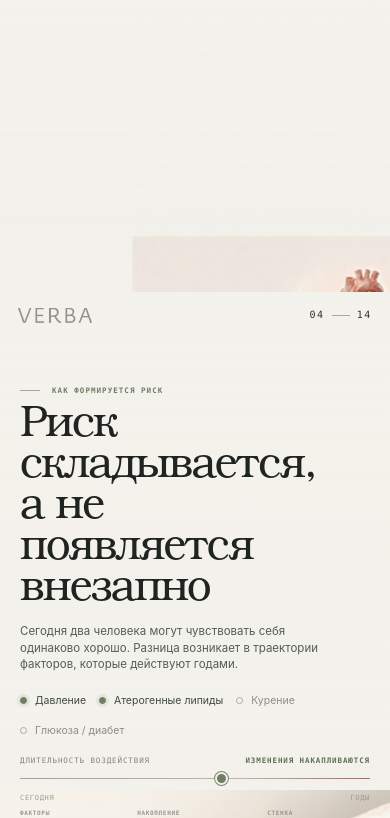
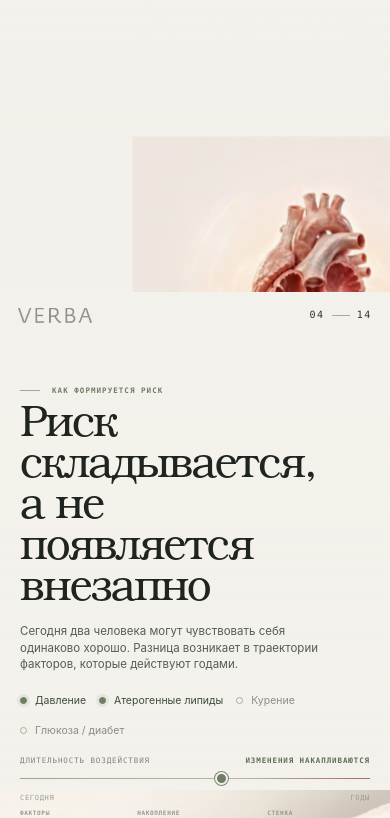
Before and after one commit to stepanMiller/verba-heart-lab, a Next.js app: page / in a window 390 px wide. Shown: the part 2240-3058 px from the top of the page. Built offline with nearby package versions, Linux system fonts and the light colour scheme.

Commit message:
fix(v2): crop organ scenes into mobile lower viewport

```diff
--- a/app/organ-scenes-fix.css
+++ b/app/organ-scenes-fix.css
@@ -1,4 +1,4 @@
-/* Final responsive pass for the 14-scene VERBA deck.
+/* Responsive organ scenes for the 14-scene VERBA deck.
    Loaded after globals.css so these rules are authoritative. */
 
 /* Slide 02: keep the 0 / 10-year circles fully visible on phones. */
@@ -25,8 +25,7 @@
   .horizon-pulse { top: 42%; }
 }
 
-/* Slides 03 and 09: both visuals are now purpose-built 16:9 assets.
-   They use the same composition on desktop and mobile; only scale changes. */
+/* Slides 03 and 09: desktop composition. */
 .heart-context-experience::after,
 .stroke-experience::after {
   background: linear-gradient(90deg, rgba(243,241,235,.995) 0%, rgba(243,241,235,.90) 34%, rgba(243,241,235,.18) 54%, rgba(243,241,235,0) 72%);
@@ -64,16 +63,30 @@
   filter: saturate(.92) contrast(.98);
 }
 
+.heart-context-image { transform-origin: 78% 58%; }
+
 .heart-context-experience.is-active .heart-context-image {
-  animation: heart-visual-breathe 1.38s ease-in-out .2s infinite;
+  animation: heart-visual-beat 1.38s ease-in-out .2s infinite;
 }
 
-@keyframes heart-visual-breathe {
-  0%, 100% { filter: saturate(.92) contrast(.98) brightness(1); }
-  12% { filter: saturate(.98) contrast(1) brightness(1.025); }
-  22% { filter: saturate(.94) contrast(.99) brightness(1.008); }
-  33% { filter: saturate(.98) contrast(1) brightness(1.02); }
-  48% { filter: saturate(.92) contrast(.98) brightness(1); }
+@keyframes heart-visual-beat {
+  0%, 100% {
+    transform: scale(1);
+    filter: saturate(.92) contrast(.98) brightness(1);
+  }
+  12% {
+    transform: scale(1.009);
+    filter: saturate(.98) contrast(1) brightness(1.025);
+  }
+  22% { transform: scale(1.002); }
+  33% {
+    transform: scale(1.011);
+    filter: saturate(.98) contrast(1) brightness(1.02);
+  }
+  48% {
+    transform: scale(1);
+    filter: saturate(.92) contrast(.98) brightness(1);
+  }
 }
 
 .heart-pulse-halo,
@@ -164,10 +177,19 @@
   70%, 100% { opacity: 0; transform: scale(1.9); }
 }
 
+/* Mobile: the text remains in the upper half, while the medical render uses a
+   tall lower viewport crop. This is intentionally NOT a squeezed 16:9 card. */
 @media (max-width: 640px) {
   .heart-context-experience::after,
   .stroke-experience::after {
-    background: linear-gradient(180deg, rgba(243,241,235,1) 0%, rgba(243,241,235,1) 55%, rgba(243,241,235,.88) 66%, rgba(243,241,235,.08) 88%, rgba(243,241,235,0) 100%);
+    background: linear-gradient(
+      180deg,
+      rgba(243,241,235,1) 0%,
+      rgba(243,241,235,1) 51%,
+      rgba(243,241,235,.84) 59%,
+      rgba(243,241,235,.18) 72%,
+      rgba(243,241,235,0) 86%
+    );
   }
 
   .heart-context-copy,
@@ -213,25 +235,39 @@
   .organ-tags span { max-width: none; font-size: 5.9px; line-height: 1.28; }
 
   .organ-visual {
-    inset: auto auto 2.5svh 0;
-    width: 100%;
+    inset: auto;
+    left: 0;
+    right: 0;
+    top: 56%;
+    bottom: 0;
+    width: auto;
     height: auto;
-    aspect-ratio: 16 / 9;
-    overflow: visible;
+    aspect-ratio: auto;
+    overflow: hidden;
   }
 
   .organ-visual .organ-scene-image {
+    inset: 0;
     width: 100%;
     height: 100%;
-    object-fit: contain;
-    object-position: center;
+    object-fit: cover;
+    object-position: 100% 50%;
   }
+
+  .heart-context-image { transform-origin: 62% 55%; }
 
   .heart-pulse-halo,
   .heart-pulse-ring {
-    left: 78.2%;
-    top: 58%;
-    width: 29%;
+    left: 62%;
+    top: 55%;
+    width: 48%;
+  }
+
+  .stroke-flow-overlay {
+    inset: 0;
+    width: 100%;
+    height: 100%;
+    overflow: hidden;
   }
 
   .stroke-mechanism {
@@ -258,9 +294,17 @@
   .stroke-copy { top: 78px; }
 
   .organ-visual {
-    width: 92%;
-    left: 4%;
-    bottom: 1svh;
+    top: 59%;
+    bottom: 0;
+    left: 0;
+    right: 0;
+  }
+
+  .heart-pulse-halo,
+  .heart-pulse-ring {
+    left: 62%;
+    top: 54%;
+    width: 45%;
   }
 }
 
```
